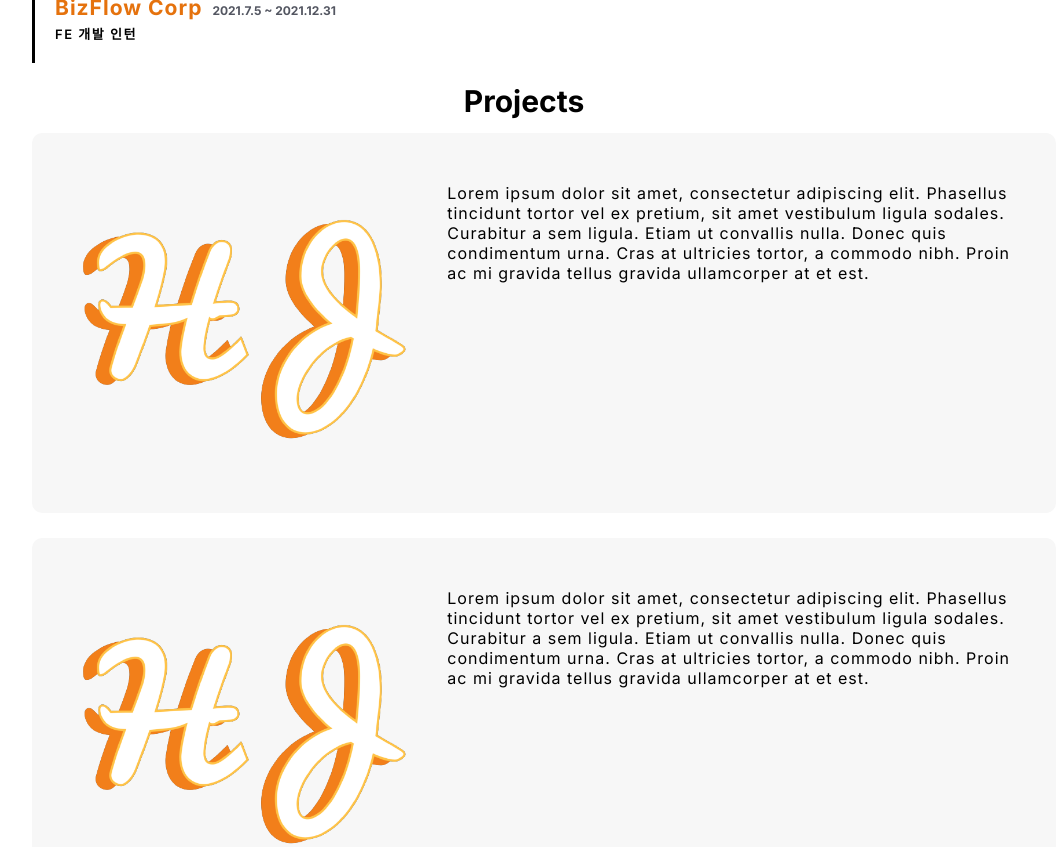
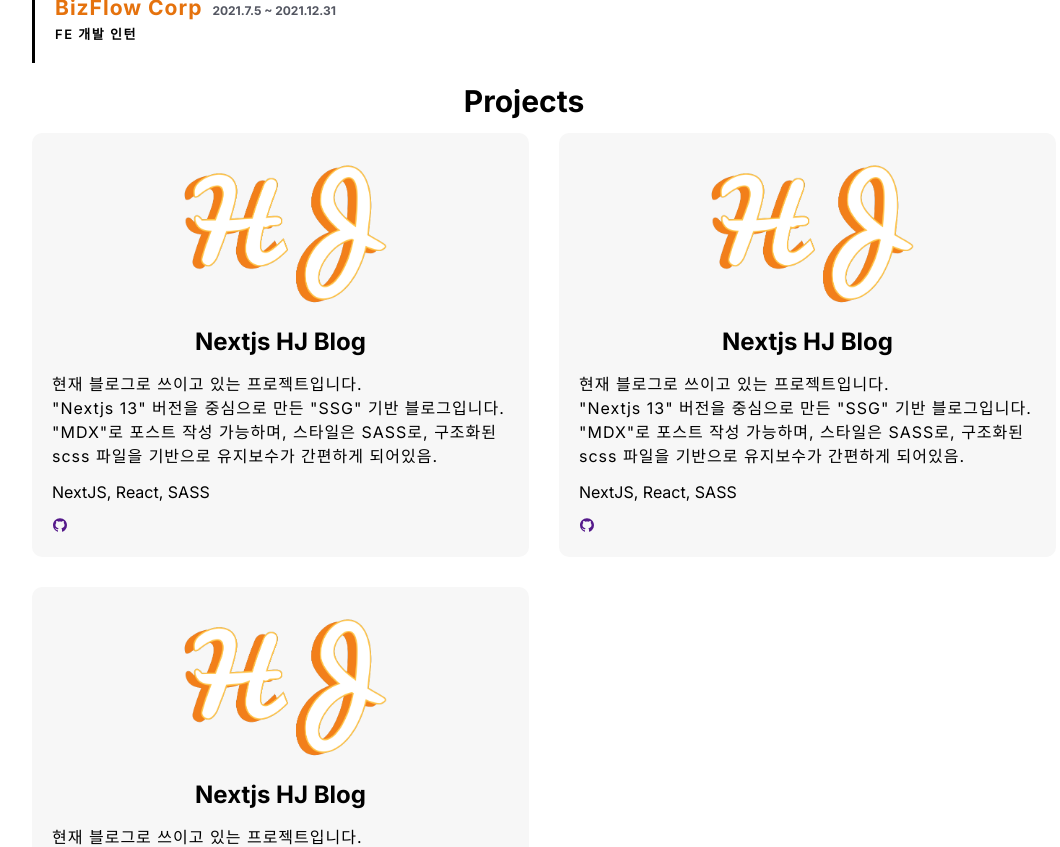
Before and after one commit to Leehyunji0715/hj-blog, a Next.js app: page / in a window 1280 px wide. Shown: the part 1020-1867 px from the top of the page, without its empty margins (96-1156 px from the left). Built offline with nearby package versions, Linux system fonts and the light colour scheme.

Commit message:
add 'bp-smaller-large' breakpont & add projectcard component

```diff
--- a/src/app/page.tsx
+++ b/src/app/page.tsx
@@ -3,6 +3,7 @@ import Image from 'next/image'
 import { NextJsIcon, ReactIcon, SassIcon, TailwindIcon, TypescriptIcon } from '@/components/icons';
 import Chip from '@/components/Chip';
 import SectionBox from '@/components/SectionBox';
+import ProjectCard from '@/components/ProjectCard';
 
 const skills = [
   { icon: <TypescriptIcon/>, text: 'Typescript', category: 'language' },
@@ -68,18 +69,9 @@ export default function Home() {
         </ul>
       </SectionBox>
       <SectionBox title='Projects' direction='center' className='home__project'>
-        <div className='home__project-item'>
-          <Image src='/logo.png' width={300} height={300} alt='blog image' className='home__project-item-img'/>
-          <div className='home__project-item-description'>
-            Lorem ipsum dolor sit amet, consectetur adipiscing elit. Phasellus tincidunt tortor vel ex pretium, sit amet vestibulum ligula sodales. Curabitur a sem ligula. Etiam ut convallis nulla. Donec quis condimentum urna. Cras at ultricies tortor, a commodo nibh. Proin ac mi gravida tellus gravida ullamcorper at et est.
-          </div>
-        </div>
-        <div className='home__project-item'>
-          <Image src='/logo.png' width={300} height={300} alt='blog image' className='home__project-item-img'/>
-          <div className='home__project-item-description'>
-            Lorem ipsum dolor sit amet, consectetur adipiscing elit. Phasellus tincidunt tortor vel ex pretium, sit amet vestibulum ligula sodales. Curabitur a sem ligula. Etiam ut convallis nulla. Donec quis condimentum urna. Cras at ultricies tortor, a commodo nibh. Proin ac mi gravida tellus gravida ullamcorper at et est.
-          </div>
-        </div>
+        <ProjectCard/>
+        <ProjectCard/>
+        <ProjectCard/>
       </SectionBox>
     </div>
   )
--- /dev/null
+++ b/src/components/ProjectCard.tsx
@@ -0,0 +1,35 @@
+import Image from "next/image";
+import Link from "next/link";
+import { GitHubIcon } from "./icons";
+
+type Props = {
+    title: string;
+    description: string;
+    image: string;
+    teckStack: string;
+    link?: {
+        github: string;
+        deployed?: string;
+    }
+};
+
+export default function ProjectCard() {
+    return <div className="project-card">
+        <Image src='/logo.png' width={300} height={200} alt='blog image' className='project-card-img'/>
+          <div className='project-card-information'>
+            <h2>Nextjs HJ Blog</h2>
+            <p className='project-card-description'>
+                현재 블로그로 쓰이고 있는 프로젝트입니다.<br/>
+                "Nextjs 13" 버전을 중심으로 만든 "SSG" 기반 블로그입니다.<br/>
+                "MDX"로 포스트 작성 가능하며,
+                스타일은 SASS로, 구조화된 scss 파일을 기반으로 유지보수가 간편하게 되어있음.
+            </p>
+            <div>
+              NextJS, React, SASS
+            </div>
+            <Link href={``} target='_blank'>
+              <GitHubIcon/>
+            </Link>
+        </div>
+    </div>
+}
--- a/src/scss/abstracts/_variable.scss
+++ b/src/scss/abstracts/_variable.scss
@@ -60,6 +60,6 @@ $default-transition-time: .2s;
 
 // MEDIA QUERY BREAK POINT
 $bp-large: 60.9375em; // 975px;
+$bp-smaller-large: 50em; // 800px;
 $bp-medium: 41.75em; // 668px
 $bp-small: 31.875em; // 510px
-// $bp-smaller: 35em; // 400px
--- a/src/scss/components/_card.scss
+++ b/src/scss/components/_card.scss
@@ -67,3 +67,45 @@
         }
     }
 }
+
+.project-card {
+    height: inherit;
+    display: flex;
+    gap: 2rem;
+    padding: 2rem;
+    border-radius: 1rem;
+    background-color: var(--bg-secondary);
+    flex-direction: column;
+    align-items: center;
+
+    @media only screen and (max-width: $bp-smaller-large) {
+        height: auto;
+        gap: 1rem;
+    }
+
+    h2 { text-align: center; }
+
+    &-img {
+        height: 12vw;
+        width: 100%;
+        object-fit: contain;
+
+        @media only screen and (max-width: $bp-smaller-large) {
+            height: 25vw;
+        }
+    }
+
+    &-information {
+        width: 100%;
+        text-align: left;
+        display: flex;
+        flex-direction: column;
+        gap: 1.5rem;
+    }
+
+    &-description {
+        width: 100%;
+        letter-spacing: 1px;
+        // padding: 1rem 0 1rem 1rem;
+    }
+}
--- a/src/scss/pages/_home.scss
+++ b/src/scss/pages/_home.scss
@@ -53,48 +53,13 @@
     }
 
     &__project {
-        display: flex;
-        flex-direction: column;
+        display: grid;
+        grid-template-columns: repeat(2, minmax(25rem, 1fr));
+        gap: 3rem;
         margin-top: 3rem;
 
-        &-item {
-            display: flex;
-            justify-content: center;
-            gap: 3rem;
-            padding: 4rem 2.5rem;
-            border-radius: 1rem;
-            background-color: var(--bg-secondary);
-
-            @media only screen and (max-width: $bp-medium) {
-                flex-direction: column;
-                align-items: center;
-                gap: 1rem;
-            }
-
-            &:not(:last-child) {
-                margin-bottom: 2.5rem;
-            }
-
-            &-img {
-                width: 35%;
-                object-fit: contain;
-
-                @media only screen and (max-width: $bp-medium) {
-                    width: 50%;
-                    height: 40%;
-                }
-            }
-
-            &-description {
-                text-align: left;
-                letter-spacing: 1px;
-                width: 60%;
-                padding: 1rem 0 1rem 1rem;
-
-                @media only screen and (max-width: $bp-medium) {
-                    width: 100%;
-                }
-            }
+        @media only screen and (max-width: $bp-smaller-large) {
+            grid-template-columns: repeat(1, minmax(25rem, 1fr));
         }
     }
 }
@@ -106,7 +71,7 @@
     justify-content: space-between;
     align-items: center;
 
-    @media only screen and (max-width: $bp-medium) {
+    @media only screen and (max-width: $bp-smaller-large) {
         flex-direction: column;
         justify-content: center;
         gap: 3rem;
@@ -147,7 +112,7 @@
     max-height: 45rem;
     @include show-up-animation;
 
-    @media only screen and (max-width: $bp-medium) {
+    @media only screen and (max-width: $bp-smaller-large) {
         order: -1;
         width: 100vw;
         height: 50vw;
```
